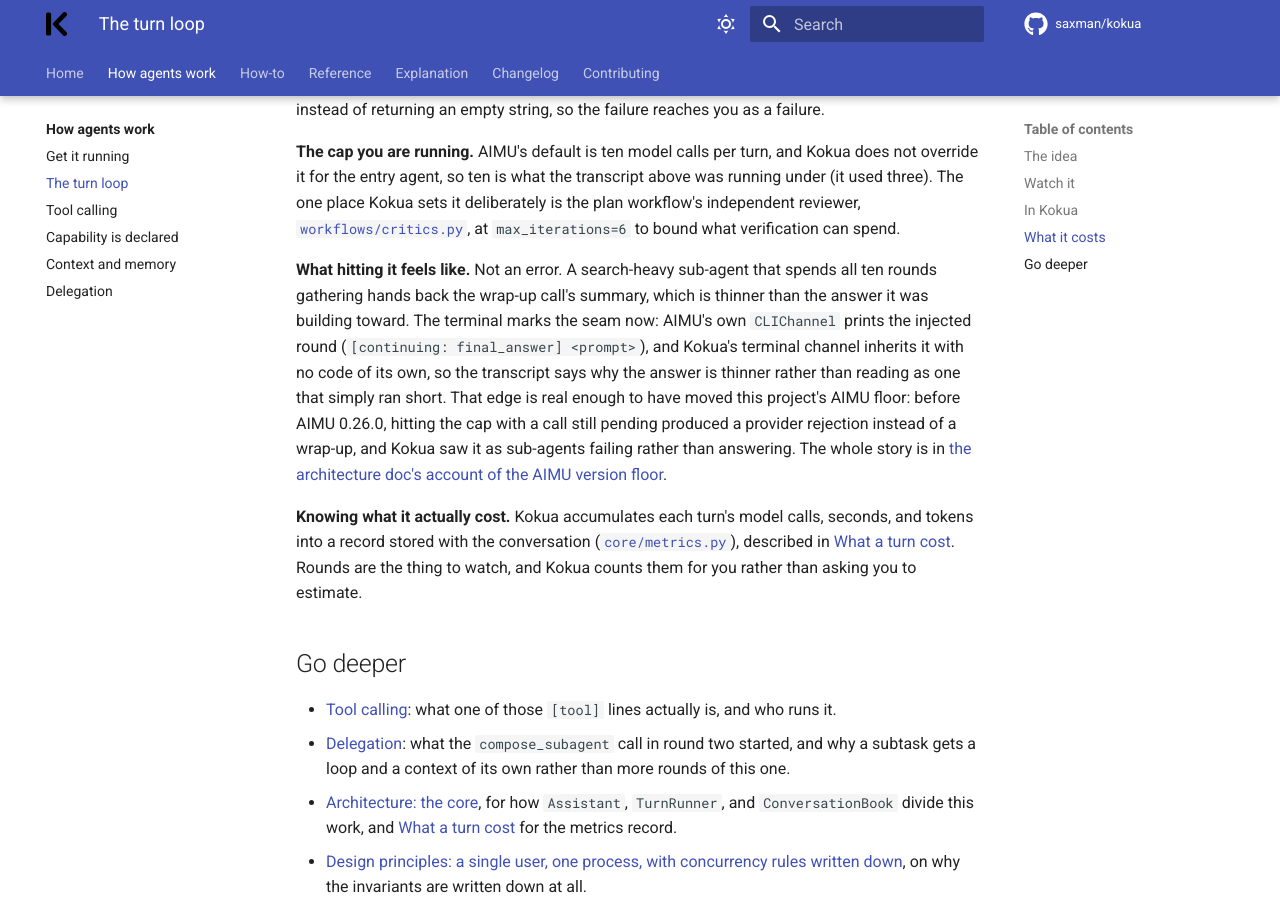
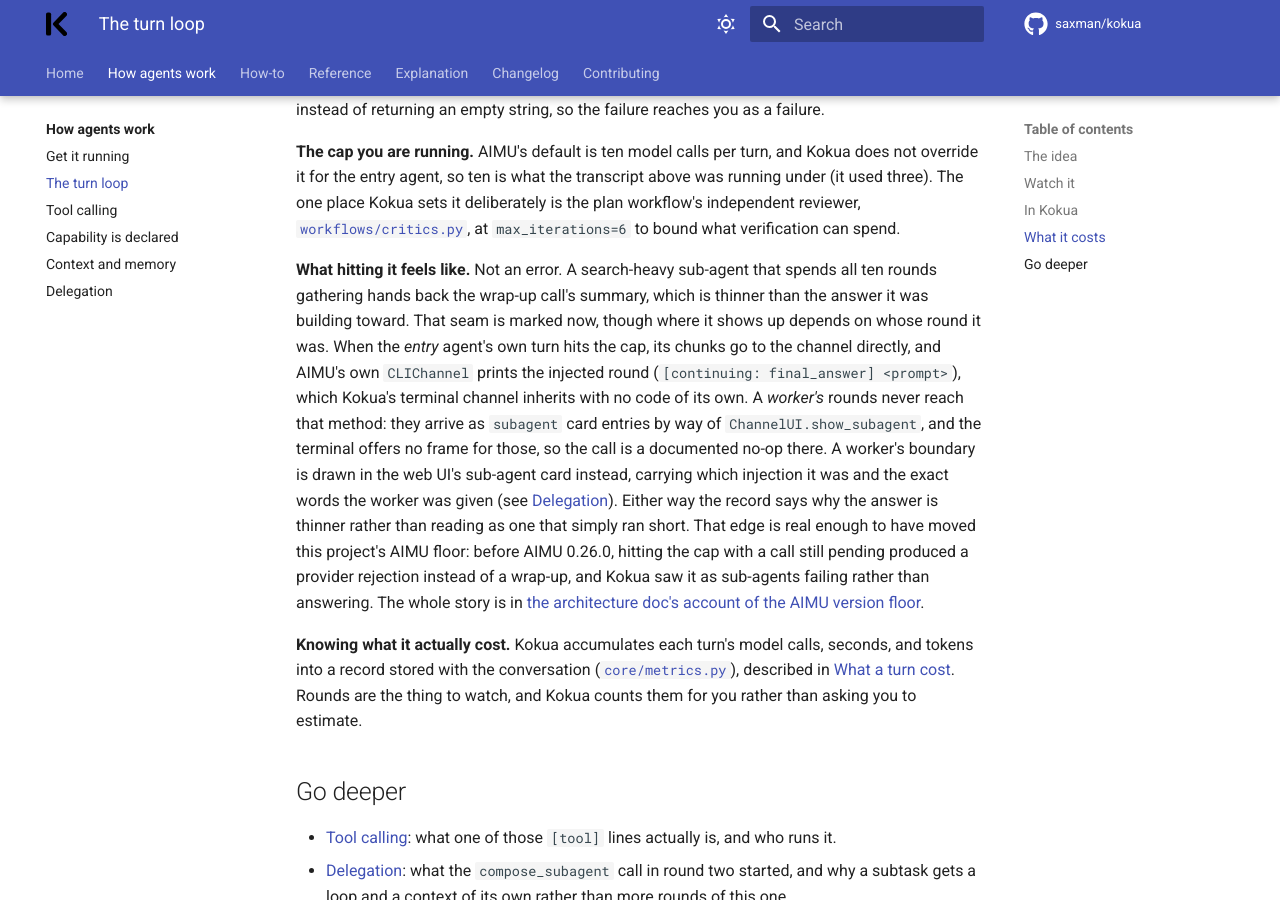
Before and after one commit to saxman/kokua, an MkDocs documentation site: the page built from docs/how-agents-work/the-turn-loop.md, in a window 1280 px wide and 900 px high, scrolled down 4104 px. Built offline with MkDocs 1.6.1 and Material for MkDocs 9.7.7, drawn with Linux system fonts in a browser that asks for light colours; comment, search, counter and statistics services are not loaded.

Commit message:
docs: correct the floor's tense, the terminal's role, and two carried-over dashes
aimu_compat still opened a paragraph with "This floor is the first where the
capability that forced it up and the capability the probe grips are different",
which the same docstring contradicts eleven lines above: the floor is 0.29.0,
whose reason and probe are one capability. CLAUDE.md, the architecture doc, and
the changelog were converted to past tense already, so this was the fourth of
four. A self-contradiction matters most in the module whose whole discipline is
never claiming more than it checks.

the-turn-loop credited the terminal with marking a sub-agent's seam. Verified it
does not: a worker's chunks reach SubagentReporter and then
ChannelUI.show_subagent, which resolves send_subagent off the channel, and
neither Kokua's CLIChannel nor AIMU's defines one, so the call is a no-op. The
claim is true of the entry agent's own turn, whose chunks go to channel.send,
where AIMU's CLIChannel prints "[continuing: <kind>] <prompt>". Attributed there,
with a worker's boundary named as the web card's job, which is what
delegation.md already said in the same commit that introduced the contradiction.

Also converts the two "--" that this branch's rewrap of WebChannel.send's
docstring carried onto new lines, and the one that rewrapping the aimu_compat
paragraph carried onto new lines. The grandfather clause covers a sentence that
is not being rewritten.

Co-Authored-By: Claude Opus 5 (1M context) <noreply@anthropic.com>

```diff
--- a/docs/how-agents-work/the-turn-loop.md
+++ b/docs/how-agents-work/the-turn-loop.md
@@ -186,9 +186,15 @@ place Kokua sets it deliberately is the plan workflow's independent reviewer,
 
 **What hitting it feels like.** Not an error. A search-heavy sub-agent that spends all ten rounds
 gathering hands back the wrap-up call's summary, which is thinner than the answer it was building
-toward. The terminal marks the seam now: AIMU's own `CLIChannel` prints the injected round
-(`[continuing: final_answer] <prompt>`), and Kokua's terminal channel inherits it with no code of its
-own, so the transcript says why the answer is thinner rather than reading as one that simply ran short.
+toward. That seam is marked now, though where it shows up depends on whose round it was. When the
+*entry* agent's own turn hits the cap, its chunks go to the channel directly, and AIMU's own
+`CLIChannel` prints the injected round (`[continuing: final_answer] <prompt>`), which Kokua's terminal
+channel inherits with no code of its own. A *worker's* rounds never reach that method: they arrive as
+`subagent` card entries by way of `ChannelUI.show_subagent`, and the terminal offers no frame for those,
+so the call is a documented no-op there. A worker's boundary is drawn in the web UI's sub-agent card
+instead, carrying which injection it was and the exact words the worker was given (see
+[Delegation](delegation.md)). Either way the record says why the answer is thinner rather than reading
+as one that simply ran short.
 That edge is real enough to have moved this project's AIMU floor: before AIMU 0.26.0, hitting the cap
 with a call still pending produced a provider rejection instead of a wrap-up, and Kokua saw it as
 sub-agents failing rather than answering. The whole story is in [the architecture doc's account of the
```
Also changed, not shown: 2 other files.
